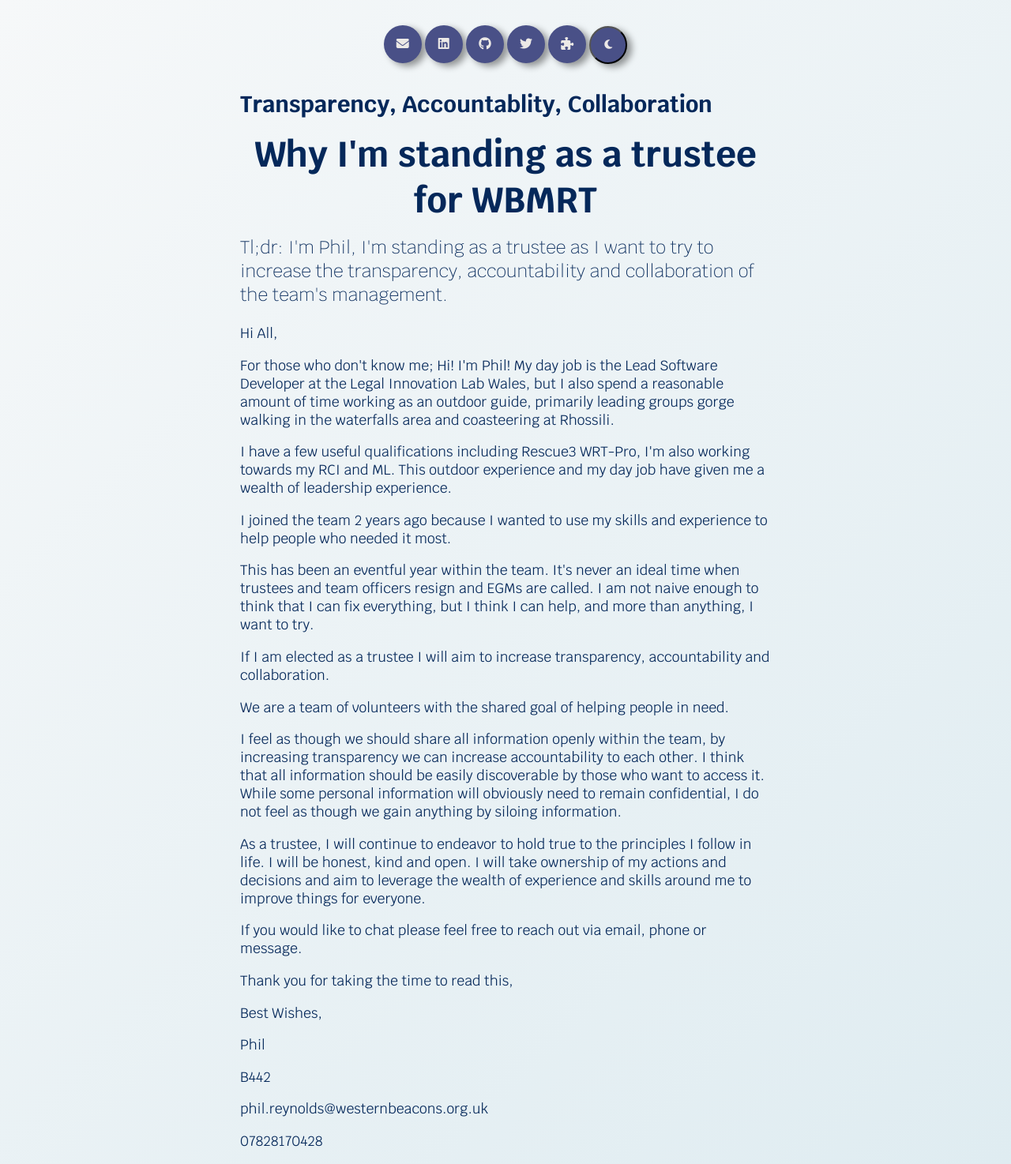
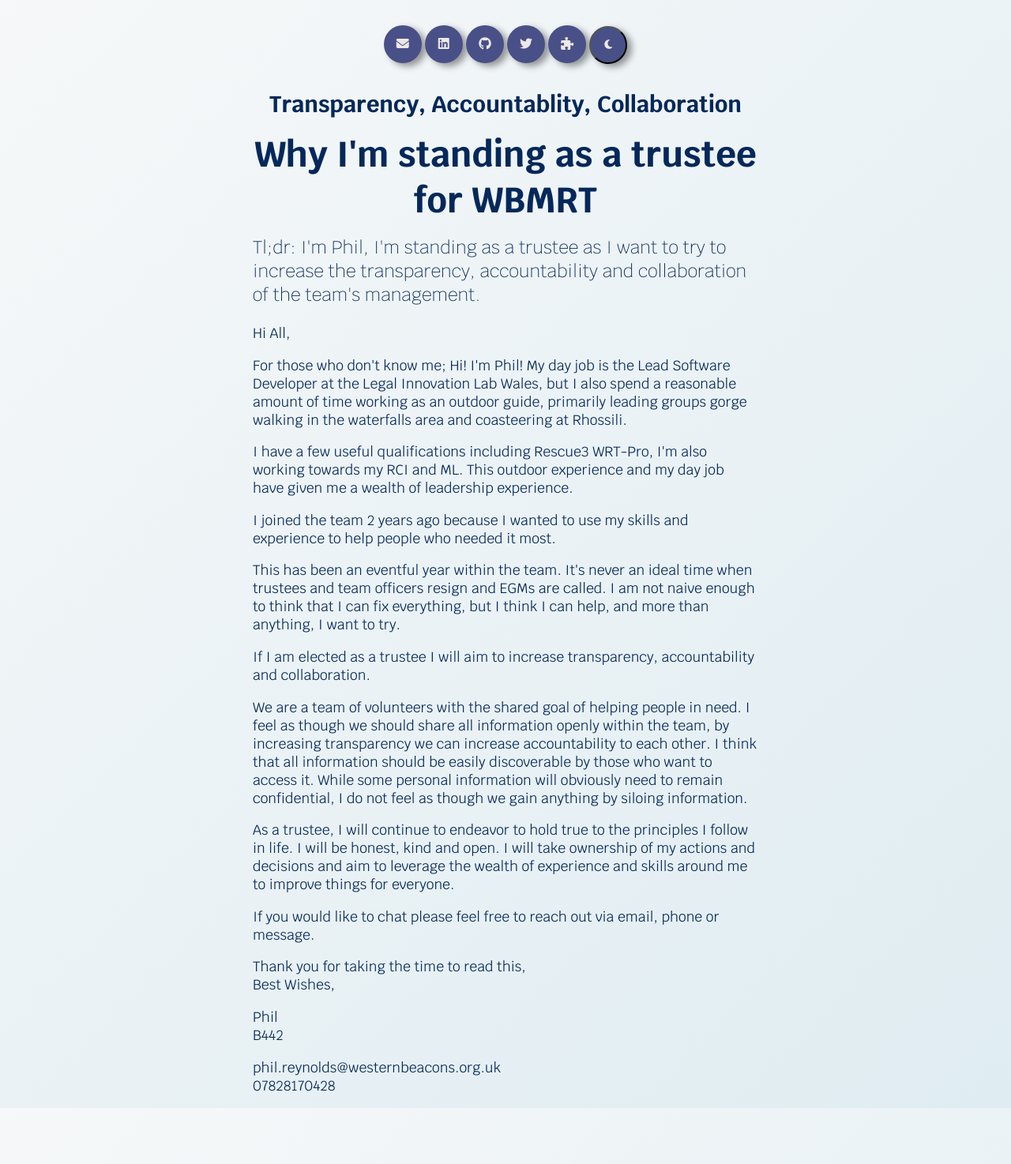
Before and after one commit to phil-6/pr_dev, a Jekyll site: the page built from blog/2021/trustee-statement.html, in a window 1280 px wide. Shown: the whole page at 79% size. Built offline with Jekyll 4.4.1, drawn with Linux system fonts in a browser that asks for light colours; nearby versions of some CDN libraries; after the commit the page ends 1403 px from its top, so only the background shows below that.

```diff
--- a/assets/css/blog.css
+++ b/assets/css/blog.css
@@ -162,6 +162,7 @@ html body main article h4 {
 html body main article p {
   font-size: 1.1rem;
   margin-top: 0;
+  padding: 0 1rem;
 }
 html body main article p.subheading {
   font-size: 1.2rem;
@@ -190,6 +191,9 @@ html body main article p.subheading {
     font-size: 1.4rem;
     font-weight: 200;
   }
+  html body main article .center {
+    text-align: center;
+  }
 }
 html body main article pre {
   max-height: 36rem;
--- a/blog/2021/trustee-statement.html
+++ b/blog/2021/trustee-statement.html
@@ -30,8 +30,7 @@ source: MR
     anything, I want to try.</p>
 
 <p>If I am elected as a trustee I will aim to increase transparency, accountability and collaboration.</p>
-<p>We are a team of volunteers with the shared goal of helping people in need.</p>
-<p>I feel as though we should share all information openly within the team, by increasing transparency we can increase
+<p>We are a team of volunteers with the shared goal of helping people in need. I feel as though we should share all information openly within the team, by increasing transparency we can increase
     accountability to each other. I think that all information should be easily discoverable by those who want to access
     it. While some personal information will obviously need to remain confidential, I do not feel as though we gain
     anything by siloing information.</p>
@@ -42,11 +41,6 @@ source: MR
 
 <p>If you would like to chat please feel free to reach out via email, phone or message.</p>
 
-<p>Thank you for taking the time to read this,</p>
-<p>Best Wishes,</p>
-
-<p>Phil</p>
-<p>B442</p>
-
-<p>phil.reynolds@westernbeacons.org.uk</p>
-<p>07828170428</p>
+<p>Thank you for taking the time to read this,<br />Best Wishes,</p>
+<p>Phil <br />B442</p>
+<p>phil.reynolds@westernbeacons.org.uk<br />07828170428</p>
```
Also changed, not shown: assets/css/blog.scss (+4 -4 lines), 1 other file.
